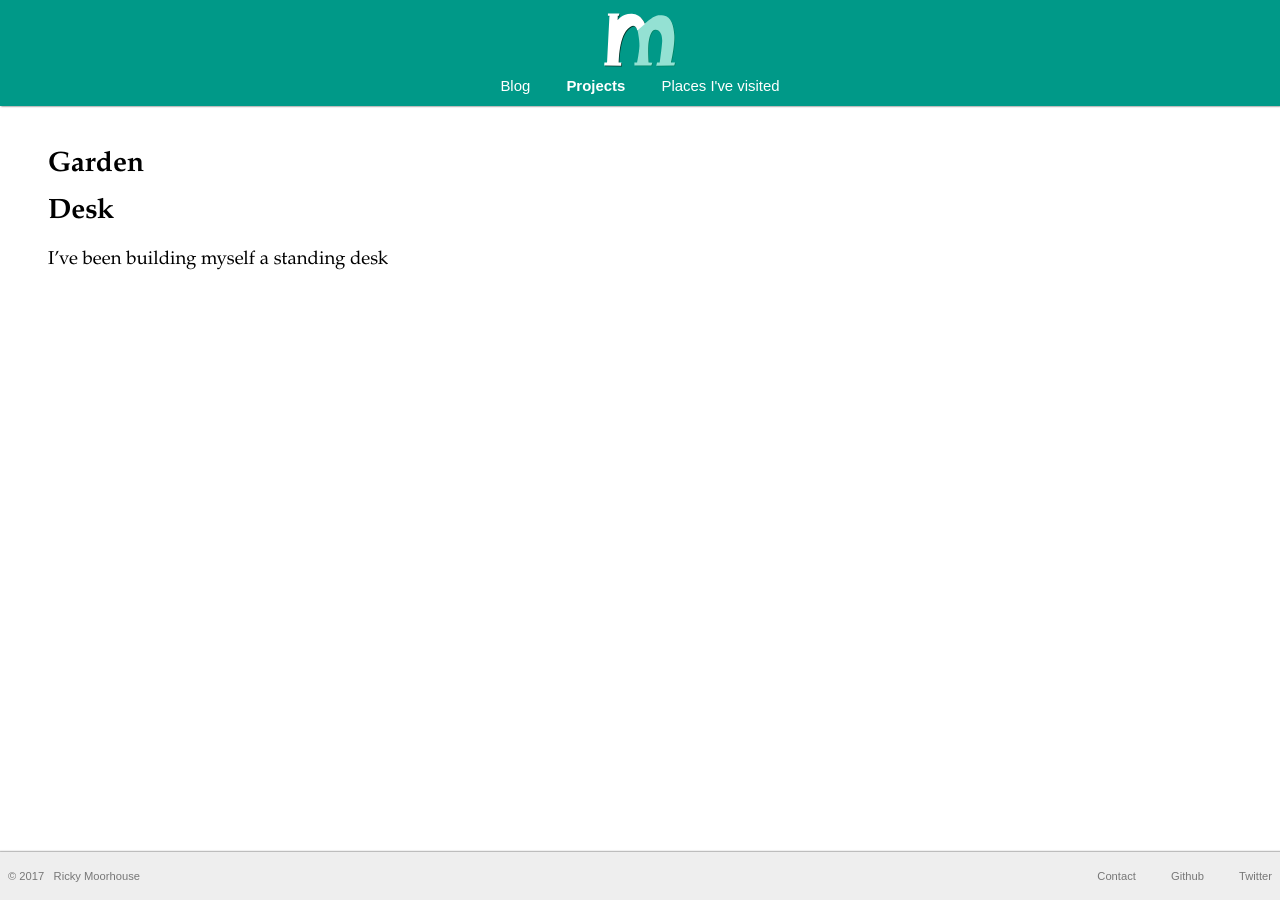
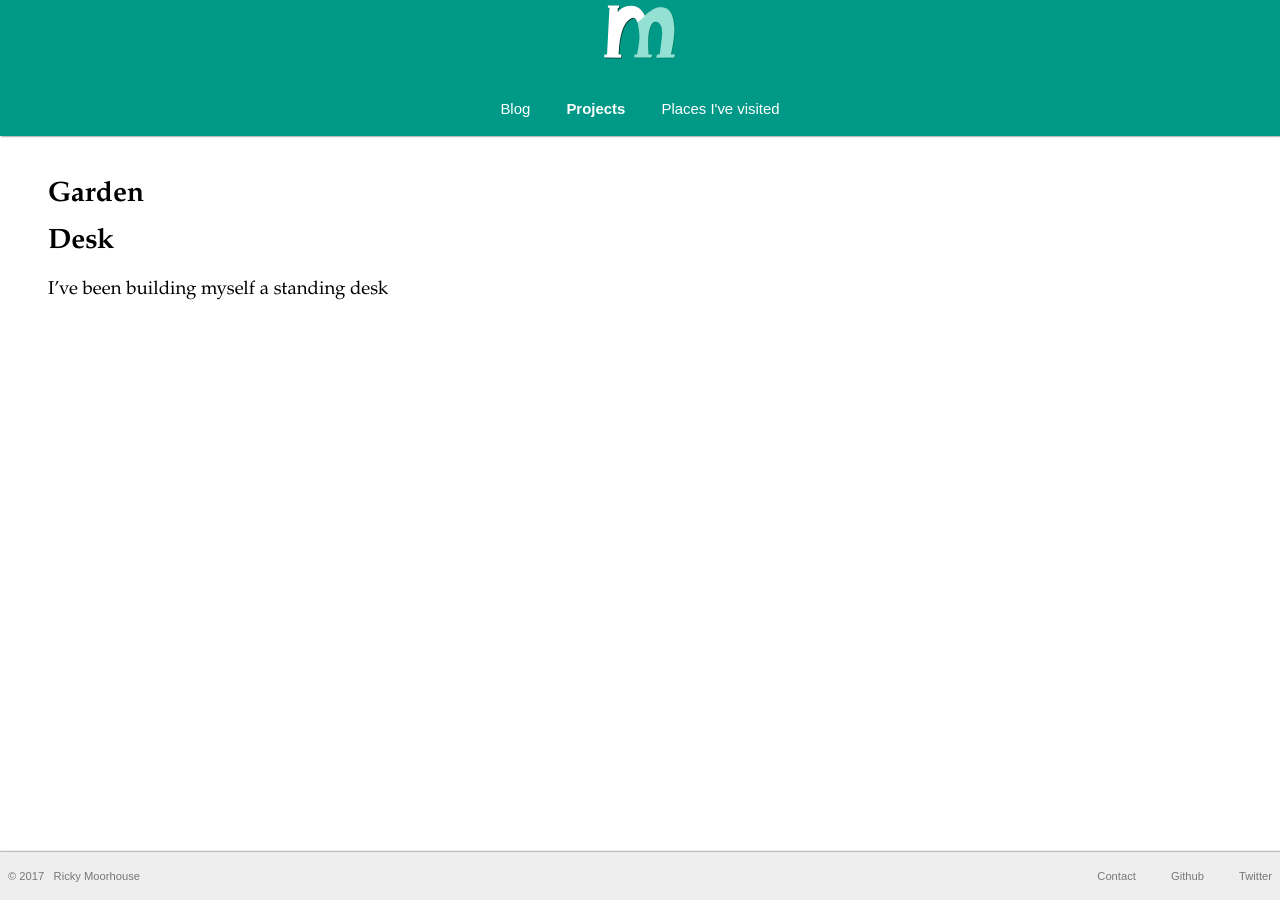
Before and after one commit to rickymoorhouse/rickymoorhouse.co.uk, a Jekyll site: the page built from _pages/projects.md, in a window 1280 px wide. Built offline with Jekyll 4.4.1, drawn with Linux system fonts in a browser that asks for light colours.

Commit message:
header tweaks

```diff
--- a/assets/main.css
+++ b/assets/main.css
@@ -13,14 +13,16 @@ header.site-header {
 background: #098;
 text-align: center;
 font-family: sans-serif;
-padding: .5rem;
+padding: 0;
 box-shadow: 1px 0px 2px rgba(0,0,0,.8);
 font-size: 0.8em;
-
+line-height: 55px;
 }
 header h1 {
-padding: 0;
+padding: 0 0.5rem;
 margin: 0;
+line-height: 55px;
+vertical-align: middle;
 }
 header nav a {
 color: #fff;
```
